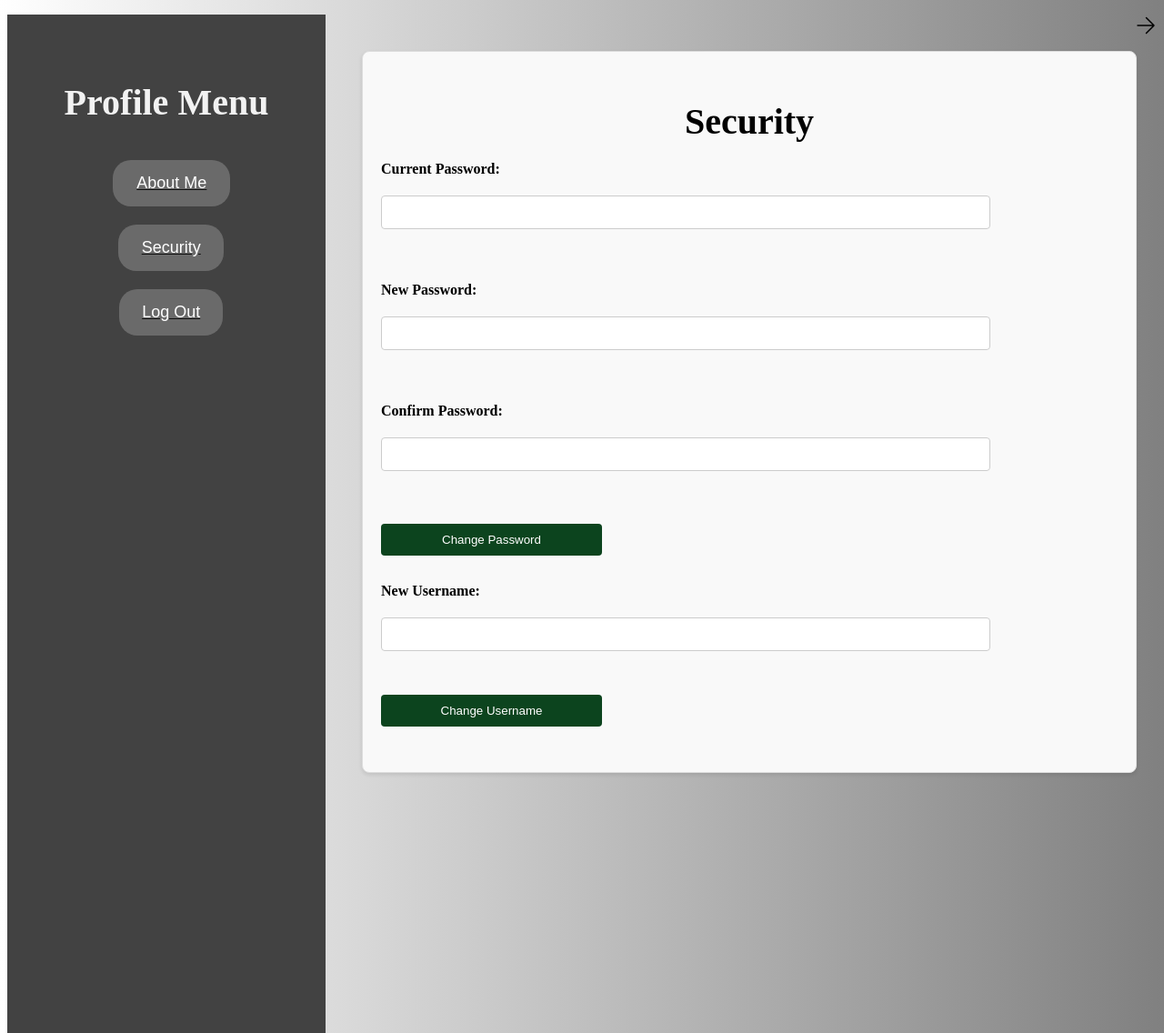
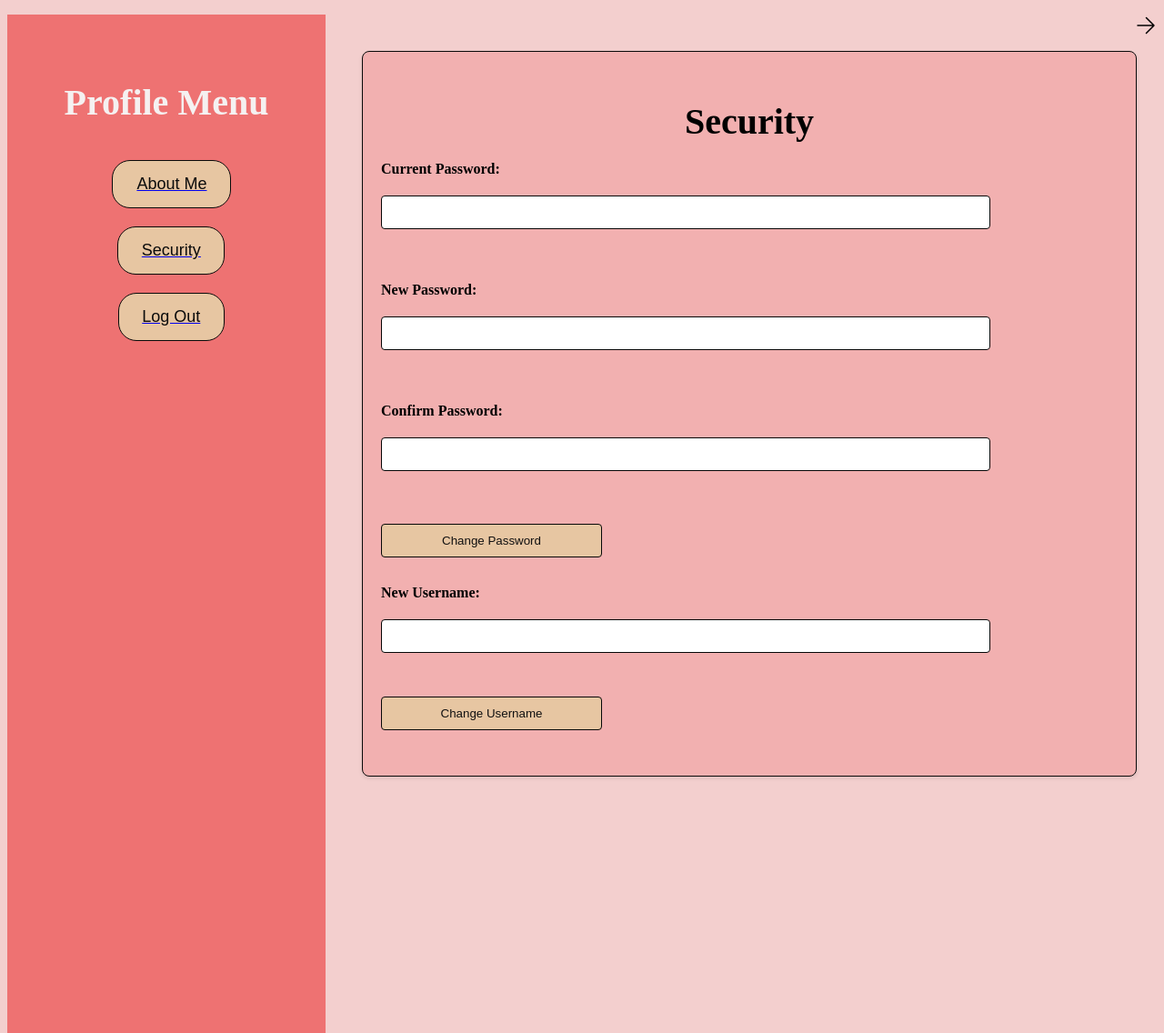
Before and after one commit to m1a5leep/BoostBuddy, a Flask app: page /security in a window 1280 px wide. Shown: the whole page at 91% size. Run offline with Flask 3, Linux system fonts and the light colour scheme.

Commit message:
change css

```diff
--- a/Boost Buddy Project/static/css/profile.css
+++ b/Boost Buddy Project/static/css/profile.css
@@ -1,59 +1,56 @@
 body {
-    background-image: linear-gradient(to right ,white, grey);
+    background-image: linear-gradient(to right ,rgb(243, 207, 206), rgb(243, 207, 206));
 
 }
 .container {
     display: flex;
-    height: 100vh; /* Full viewport height */
+    height: 100vh;
 }
 
-/* Side column styles */
+
 .side {
-    width: 25%; /* Adjust the width as needed */
-    padding: 40px 20px; /* Increase padding */
-    background-color: #434242;
-    filter: grayscale(100%); /* Apply grayscale effect */
+    width: 25%;
+    padding: 40px 20px;
+    background-color: #EE7272;
     display: flex;
     flex-direction: column;
-    align-items: center; /* Center buttons horizontally */
+    align-items: center;
     height: 130vh;
 }
 
-/* Main content styles */
+
 .main {
-    flex: 1; /* Take up remaining space */
-    padding: 40px; /* Increase padding */
+    flex: 1;
+    padding: 40px;
 }
 
-/* Button styles */
+
 .nav {
     display: block;
-    width: 110%; /* Decrease width to give some padding on the sides */
-    padding: 15px 20px; /* Increase padding */
-    margin-bottom: 20px; /* Increase margin for better spacing */
+    width: 110%;
+    padding: 15px 20px;
+    margin-bottom: 20px;
     text-align: center;
-    font-size: 18px; /* Increase font size */
-    background-color: #007bff;
-    color: #fff;
-    border: none;
-    border-radius: 20px; /* Oval shape */
-    cursor: pointer;
-    filter: grayscale(100%); /* Apply grayscale effect */
-    transition: background-color 0.3s ease; /* Smooth hover transition */
+    font-size: 18px;
+    background-color: #E7C6A2;
+    color: #0c0c0c;
+    border: 1px solid #090909;
+    border-radius: 20px;
+   transition: background-color 0.3s ease;
 }
 
 .nav:hover {
-    background-color: #0056b3;
+    background-color: #8f7e63;
 }
 
-/* Additional styles for better visuals */
+
 .side h2 {
-    margin-bottom: 40px; /* Add space below header */
-    color: #f5f1f1; /* Header color */
+    margin-bottom: 40px;
+    color: #f5f1f1;
 }
 
 .side .nav-container {
-    width: 100%; /* Full width container for buttons */
+    width: 100%;
     display: flex;
     flex-direction: column;
     align-items: center;
@@ -61,19 +58,19 @@ body {
 
 
 
-/* Style for headings */
+
 h2 {
     margin-bottom: 40px;
     font-size: 40px;
 }
 
-/* Style for form labels */
+
 label {
     display: block;
     margin-bottom: 10px;
 }
 
-/* Style for form input fields */
+
 input[type="password"] {
     width: 80%;
     padding: 10px;
@@ -82,13 +79,12 @@ input[type="password"] {
     border-radius: 4px;
 }
 
-/* Style for submit button */
+
 button[type="submit"] {
-    background-color: #2e752f;
+    background-color: #E7C6A2;
     color: white;
     padding: 10px 20px;
     margin-bottom: 10px;
-
     border: none;
     border-radius: 4p
 
@@ -96,15 +92,15 @@ button[type="submit"] {
 
 }
 
-/* Ensure to include this CSS file in your profile.html or main layout file */
+
 
 .about-me-container {
     width: 100%;
     height: 120%;
     margin: 10auto;
     padding: 30px;
-    background-color: #f9f9f9;
-    border: 1px solid #ddd;
+    background-color: #F2B0B0;
+    border: 1px solid #050505;
     border-radius: 8px;
     box-shadow: 0 2px 4px rgba(0, 0, 0, 0.1);
 }
@@ -138,10 +134,10 @@ button[type="submit"] {
 .about-me-container button {
     width: 30%;
     padding: 10px;
-    background-color: #0c441e;
-    color: white;
-    border: none;
-    border-radius: 4px;
+    background-color: #E7C6A2;
+    border: 1px solid #070707;
+    color: rgb(17, 15, 15);
+   border-radius: 4px;
     cursor: pointer;
 }
 
@@ -152,7 +148,7 @@ button[type="submit"] {
 .about-me-container a {
     display: inline-block;
     margin-top: 10px;
-    color: #0a3929;
+    color: #0c0c0c;
     text-decoration: none;
 }
 
@@ -170,8 +166,8 @@ button[type="submit"] {
     width: 100%;
     margin: 0 auto;
     padding: 20px;
-    background-color: #f9f9f9;
-    border: 1px solid #ddd;
+    background-color: #F2B0B0;
+    border: 1px solid #0a0a0a;
     border-radius: 8px;
     box-shadow: 0 2px 4px rgba(0, 0, 0, 0.1);
 }
@@ -196,7 +192,7 @@ button[type="submit"] {
 .security-container input[type="password"],
 .security-container input[type="text"] {
     padding: 10px;
-    border: 1px solid #ccc;
+    border: 1px solid #070707;
     border-radius: 4px;
     width: 80%;
 }
@@ -204,14 +200,15 @@ button[type="submit"] {
 .security-container button {
     width: 30%;
     padding: 10px;
-    background-color: #0c441e;
-    color: white;
-    border: none;
-    border-radius: 4px;
+    background-color: #E7C6A2;
+    border: 1px solid #070707;
+   color: rgb(18, 17, 17);
+   border-radius: 4px;
     cursor: pointer;
 }
 
 .security-container button:hover {
-    background-color: #0c441e;
+    background-color: #E7C6A2;
+    border: 1px solid #070707;
     width: 30%;
 }
```
Also changed, not shown: Boost Buddy Project/static/css/notes.css (+10 -9 lines), Boost Buddy Project/static/css/rank.css (+7 -16 lines).
